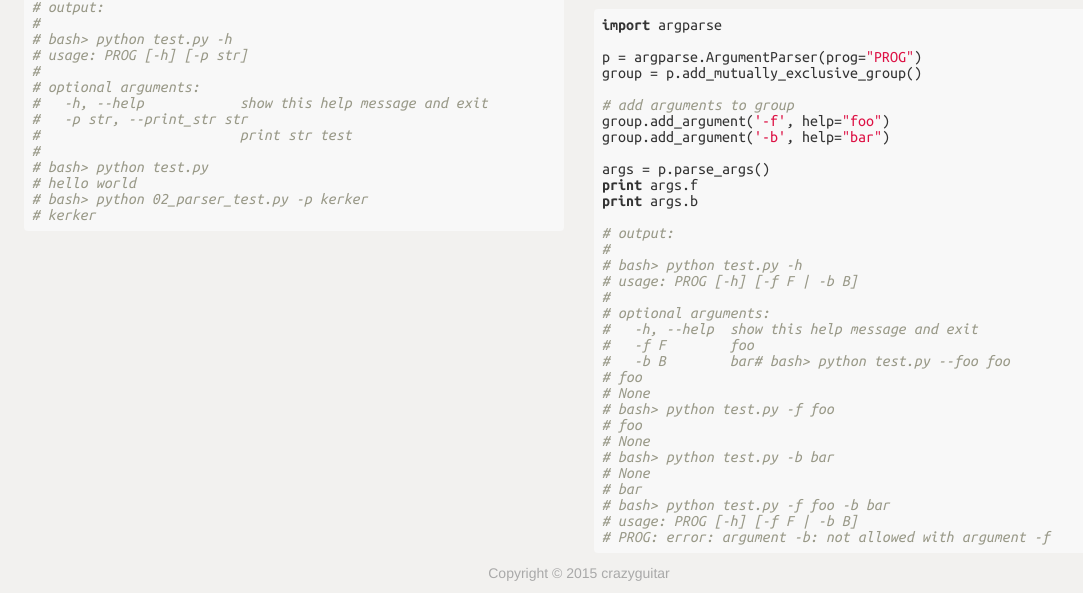
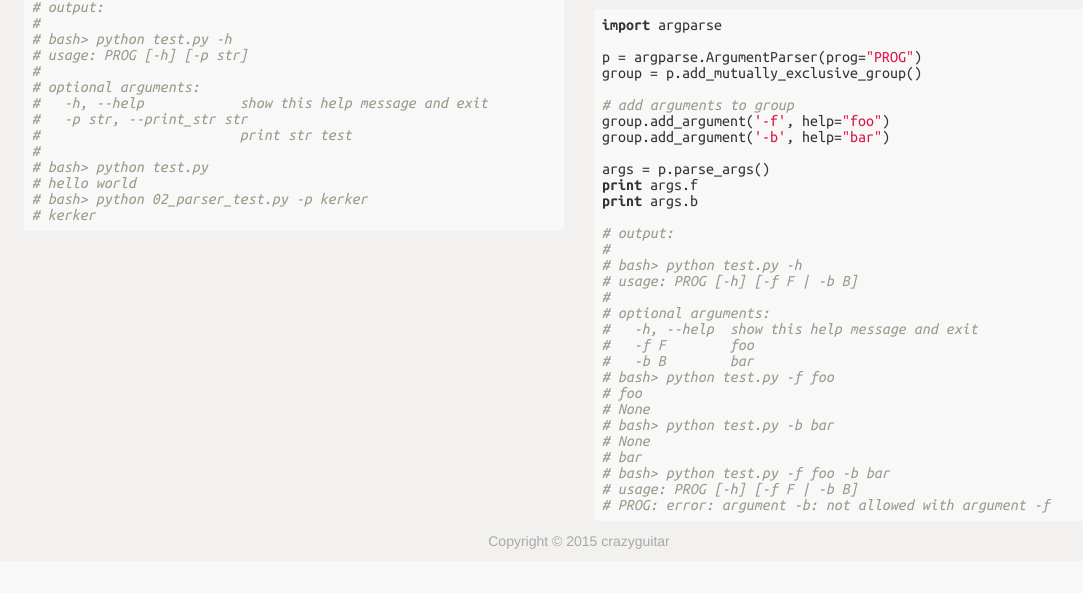
Before and after one commit to crazyguitar/cheatsheet, a Flask app: page /python-argparse-cs in a window 1280 px wide. Shown: the part 2503-3096 px from the top of the page, without its empty margins (61-1144 px from the left). After the commit the page ends 3052 px from the top, so only its background shows below. Run offline with Flask 2, Linux system fonts and the light colour scheme; some libraries are stand-ins or nearby versions.

Commit message:
Fix mutually exclusive group output error

```diff
--- a/server/templates/cheatsheet/python-argparse-cs.html
+++ b/server/templates/cheatsheet/python-argparse-cs.html
@@ -311,9 +311,7 @@ print args.b
 # optional arguments:
 #   -h, --help  show this help message and exit
 #   -f F        foo
-#   -b B        bar# bash&gt; python test.py --foo foo
-# foo
-# None
+#   -b B        bar
 # bash&gt; python test.py -f foo
 # foo
 # None
```
